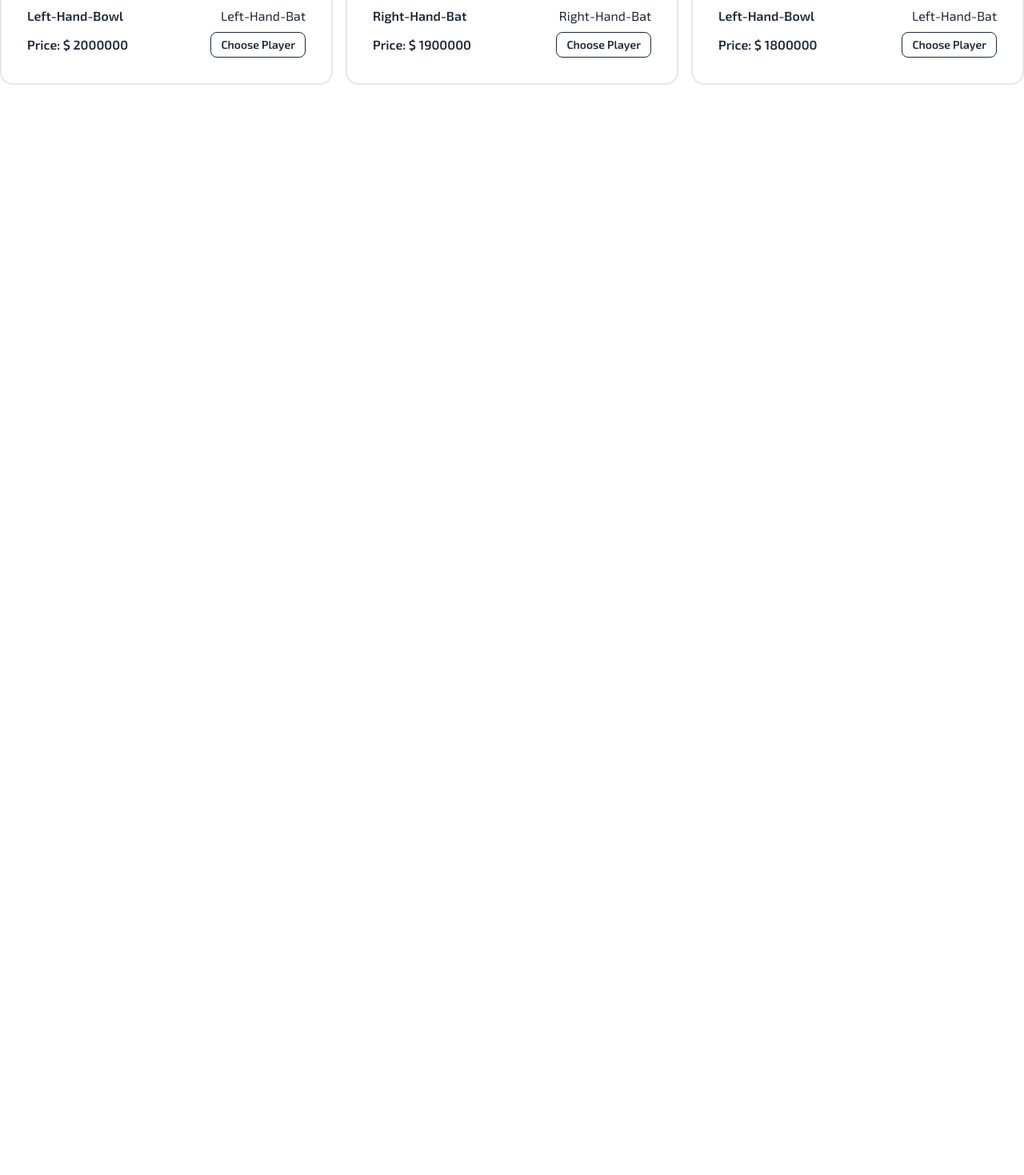
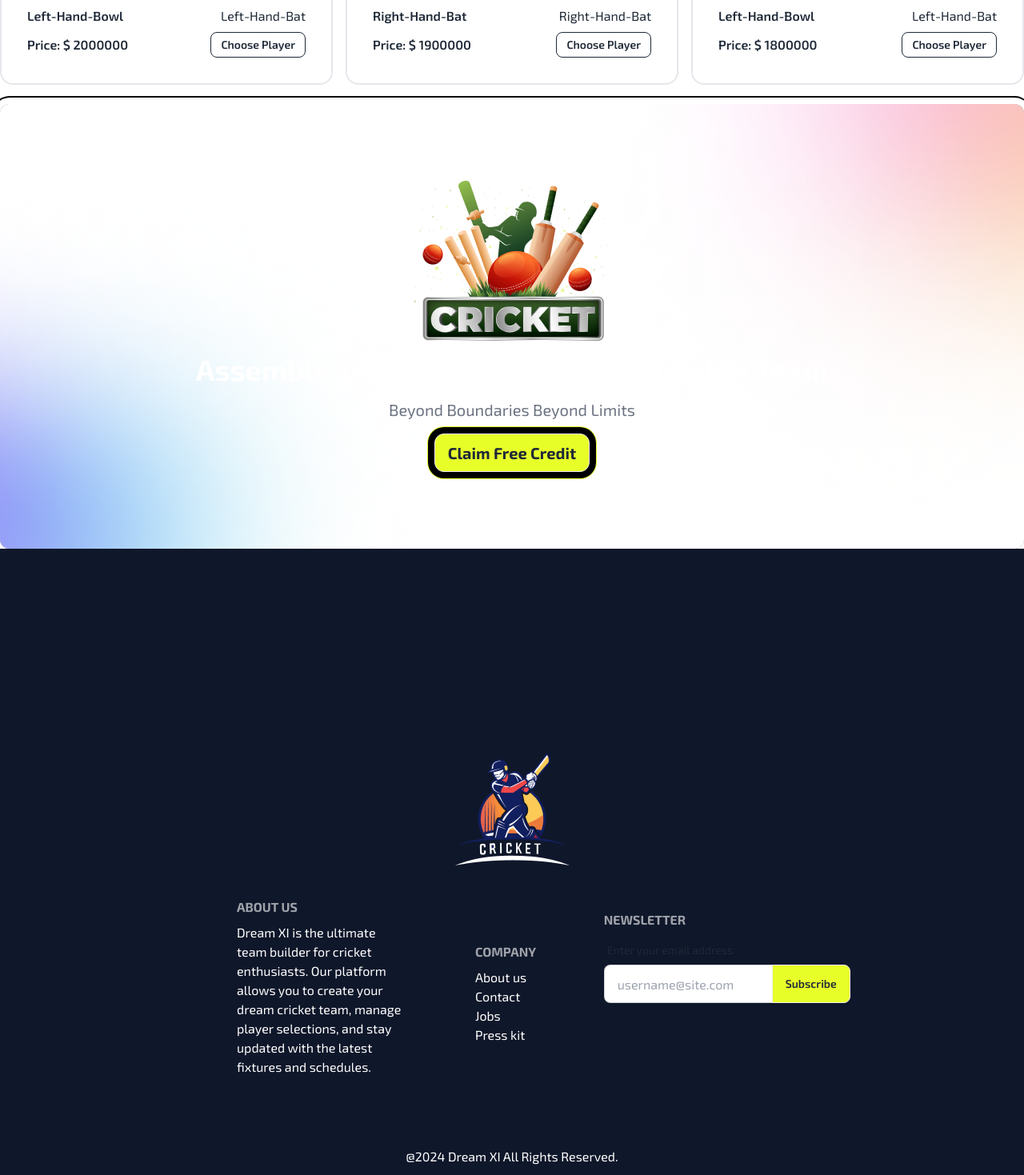
Before and after one commit to jubayerahmmad/building-dream-xi, a React (Vite) app: page / in a window 1280 px wide. Shown: the part 2521-3990 px from the top of the page at 80% size. Before the commit the page ends 2651 px from the top, so only its background shows below. Built offline with nearby package versions, Linux system fonts and the light colour scheme.

Commit message:
footer section done

```diff
--- a/src/App.jsx
+++ b/src/App.jsx
@@ -1,6 +1,8 @@
 import { useState } from "react";
 import Navbar from "./components/Navbar";
 import ToggleButtons from "./components/ToggleButtons";
+import Footer from "./components/Footer";
+import Newsletter from "./components/Newsletter";
 
 function App() {
   const [isActive, setIsActive] = useState(true);
@@ -16,6 +18,8 @@ function App() {
         isActive={isActive}
         handleToggle={handleToggle}
       ></ToggleButtons>
+      <Newsletter></Newsletter>
+      <Footer></Footer>
     </>
   );
 }
--- /dev/null
+++ b/src/components/Footer.jsx
@@ -0,0 +1,59 @@
+import footerLogo from "../assets/logo-footer.png";
+
+const Footer = () => {
+  return (
+    <div>
+      <footer className="bg-slate-900 text-white p-64 ">
+        <div className="lg:flex items-center justify-center">
+          <img src={footerLogo} alt="" />
+        </div>
+        <div className="lg:flex gap-4 space-y-4 p-10">
+          <div className="lg:w-1/3">
+            <h6 className="footer-title">About Us</h6>
+            <p>
+              Dream XI is the ultimate team builder for cricket enthusiasts. Our
+              platform allows you to create your dream cricket team, manage
+              player selections, and stay updated with the latest fixtures and
+              schedules.
+            </p>
+          </div>
+          <nav className="lg:w-1/3 lg:flex items-center justify-center">
+            <div>
+              <h6 className="footer-title">Company</h6>
+              <ul>
+                <li className="link link-hover">About us</li>
+                <li className="link link-hover">Contact</li>
+                <li className="link link-hover">Jobs</li>
+                <li className="link link-hover">Press kit</li>
+              </ul>
+            </div>
+          </nav>
+          <form className="lg:w-1/3">
+            <h6 className="footer-title">Newsletter</h6>
+            <fieldset className="form-control w-80">
+              <label className="label">
+                <span className="label-text">Enter your email address</span>
+              </label>
+              <div className="join">
+                <input
+                  type="text"
+                  placeholder="username@site.com"
+                  className="input input-bordered join-item"
+                />
+                <button className="btn bg-[#E7FE29] join-item">
+                  Subscribe
+                </button>
+              </div>
+            </fieldset>
+          </form>
+        </div>
+        <div className="divider"></div>
+        <div className="text-center">
+          <h1>@2024 Dream XI All Rights Reserved.</h1>
+        </div>
+      </footer>
+    </div>
+  );
+};
+
+export default Footer;
--- /dev/null
+++ b/src/components/Newsletter.jsx
@@ -0,0 +1,32 @@
+import banner from "../assets/banner-main.png";
+import bgShadow from "../assets/bg-shadow.png";
+const Newsletter = () => {
+  return (
+    <div>
+      <div className="container mx-auto p-4 lg:p-0 z-10 ring-offset-8 ring-offset-red ring-2 ring-black rounded-xl">
+        <div
+          style={{
+            backgroundImage: `url(${bgShadow})`,
+            backgroundPosition: "center",
+            backgroundSize: "cover",
+            zIndex: 1,
+          }}
+          className="flex flex-col items-center justify-center content-center rounded-xl p-8 lg:p-24 bg-white space-y-4"
+        >
+          <img src={banner} alt="" />
+          <h1 className="text-xl lg:text-4xl text-white text-center font-bold">
+            Assemble Your Ultimate Dream 11 Cricket Team
+          </h1>
+          <p className="text-gray-500 lg:text-xl">
+            Beyond Boundaries Beyond Limits
+          </p>
+          <button className="btn bg-[#E7FE29] ring-offset-8 ring-offset-black ring-1 ring-[#E7FE29] rounded-xl text-xl font-bold">
+            Claim Free Credit
+          </button>
+        </div>
+      </div>
+    </div>
+  );
+};
+
+export default Newsletter;
```
